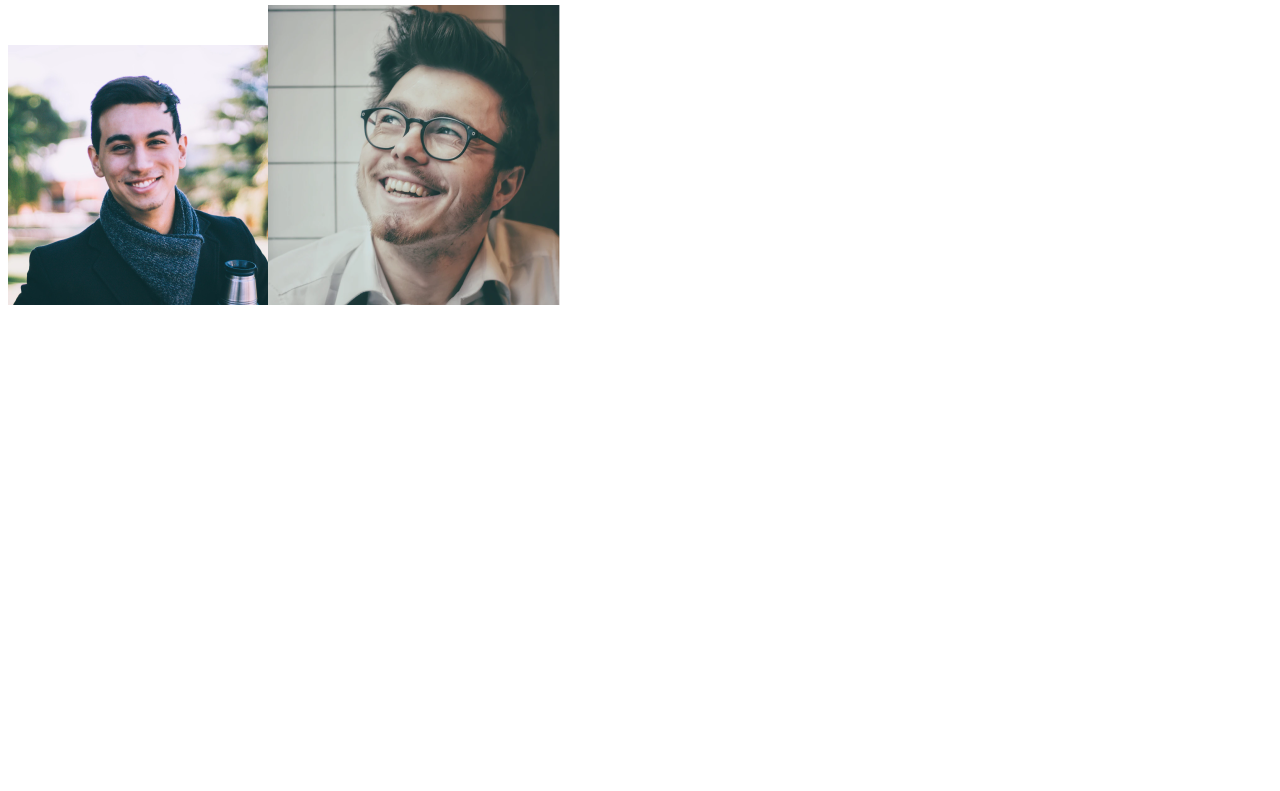
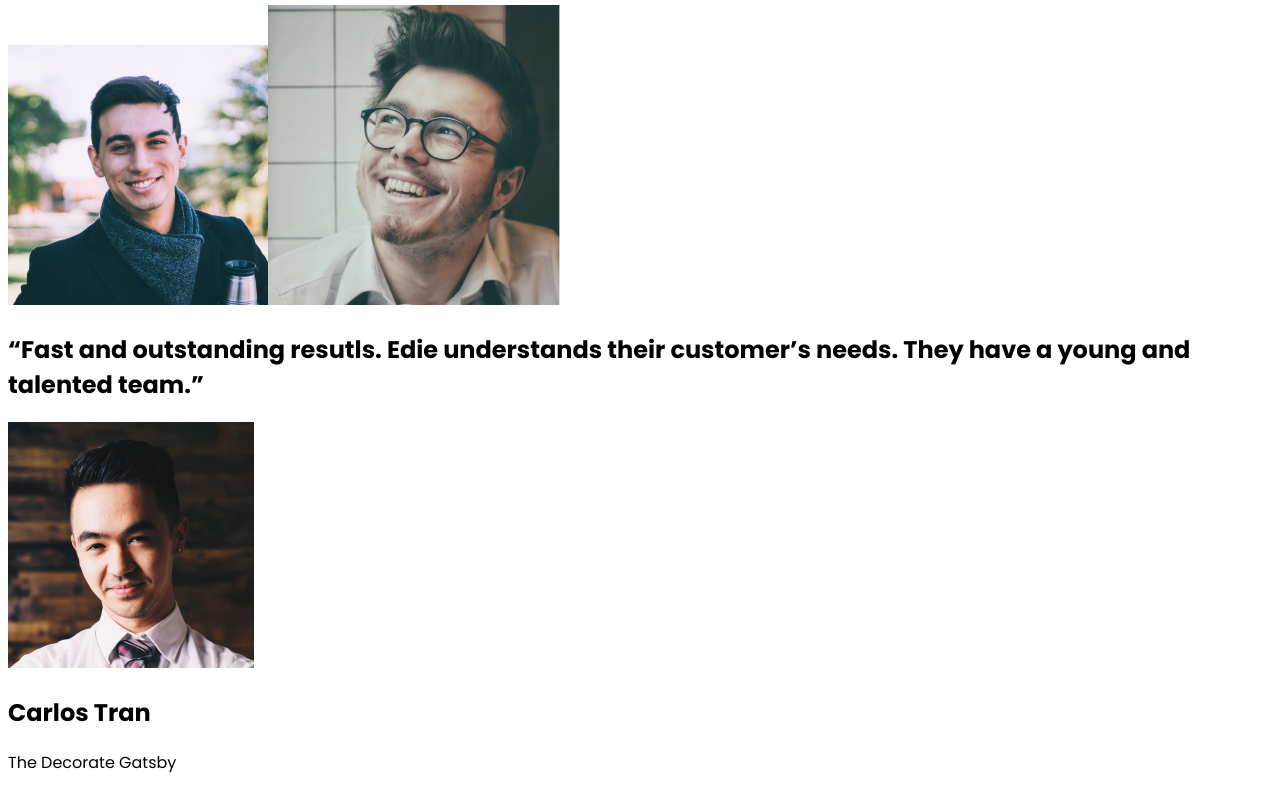
Before and after one commit to Md-FarhadHossain/eduie-homepage, a React (Create React App) app: page / in a window 1280 px wide. Shown: the part 6269-7060 px from the top of the page. Before the commit the page ends 6589 px from the top, so only its background shows below. Built offline with nearby package versions, Linux system fonts and the light colour scheme; the HTML template or start-up script is replaced by a standard one.

Commit message:
review secion added

```diff
--- a/src/pages/HomePage/Home/Home.jsx
+++ b/src/pages/HomePage/Home/Home.jsx
@@ -1,6 +1,7 @@
 import React from 'react'
 import Hero from '../Hero/Hero'
 import Newsletter from '../Newsletter/Newsletter'
+import Review from '../Review/Review'
 import Services from '../Services/Services'
 import ShowServices from '../ShowServices/ShowServices'
 import Team from '../Team/Team'
@@ -13,6 +14,7 @@ const Home = () => {
         <Services />
         <ShowServices />
         <Team />
+        <Review />
     </div>
   )
 }
--- /dev/null
+++ b/src/pages/HomePage/Review/Review.jsx
@@ -0,0 +1,20 @@
+import React from 'react'
+import person4 from '../../../assets/person4.png'
+
+
+const Review = () => {
+  return (
+    <section className="container mx-auto px-4 lg:px-0 py-52">
+        <h1 className="lg:text-4xl text-3xl text-semibold lg:w-[60%]  w-full leading-snug">“Fast and outstanding resutls. Edie understands their customer’s needs. They have a young and talented team.”    </h1>
+        <div className='flex items-center gap-5 mt-12'>
+            <div><img className='w-20 rounded-2xl' src={person4} alt="person" /></div>
+            <div className='grid gap-2'>
+                <h2 className="text-xl font-semibold">Carlos Tran</h2>
+                <p>The Decorate Gatsby</p>
+            </div>
+        </div>
+    </section>
+  )
+}
+
+export default Review
```
